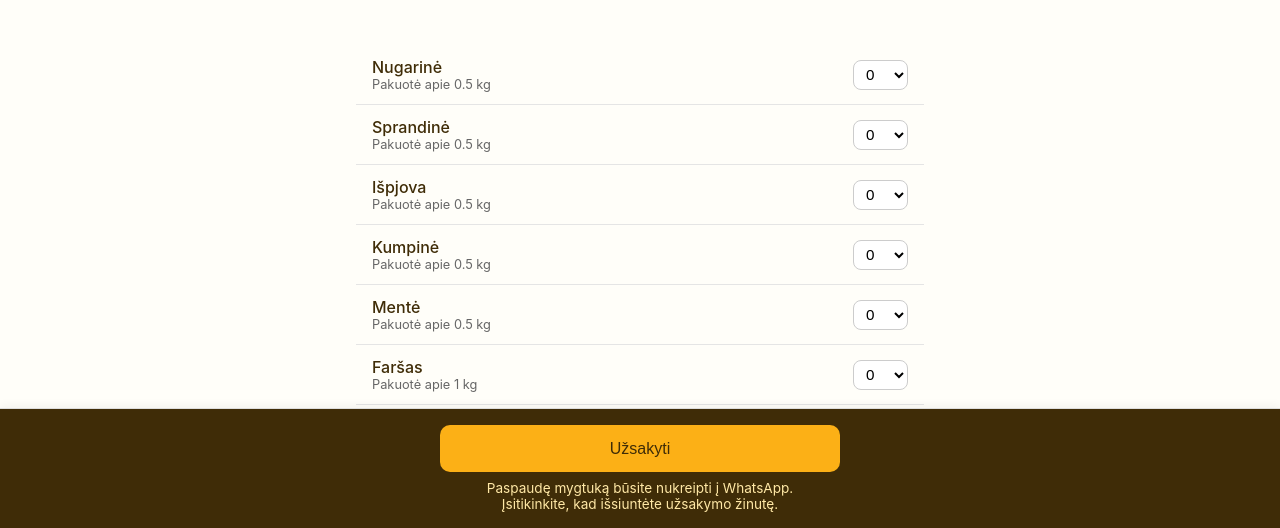
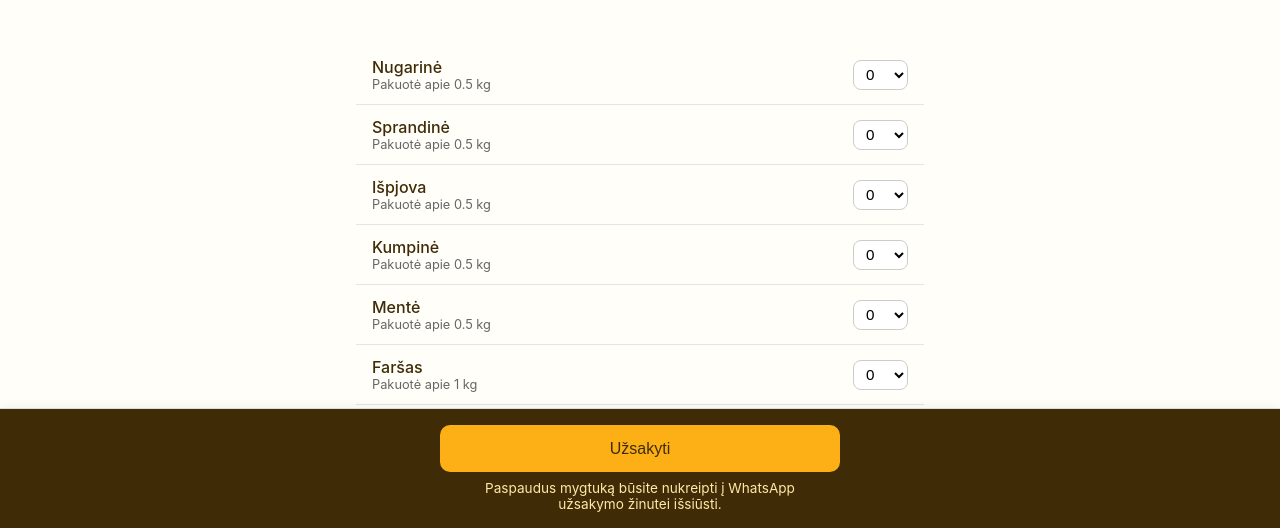
Before and after one commit to rmmind8s/pasjurkus, a plain HTML site: page jautiena.html in a window 1280 px wide. Shown: the part 272-800 px from the top of the page. Drawn offline with Linux system fonts and the light colour scheme; a web font is replaced by a local one.

Commit message:
Update jautiena.html

```diff
--- a/jautiena.html
+++ b/jautiena.html
@@ -199,7 +199,7 @@ button:hover {
   <footer>
     <button id="orderBtn">Užsakyti</button>
     <div class="footer-note">
-      Paspaudę mygtuką būsite nukreipti į WhatsApp. Įsitikinkite, kad išsiuntėte užsakymo žinutę.
+      Paspaudus mygtuką būsite nukreipti į WhatsApp užsakymo žinutei išsiūsti.
     </div>
 
   </footer>
```
